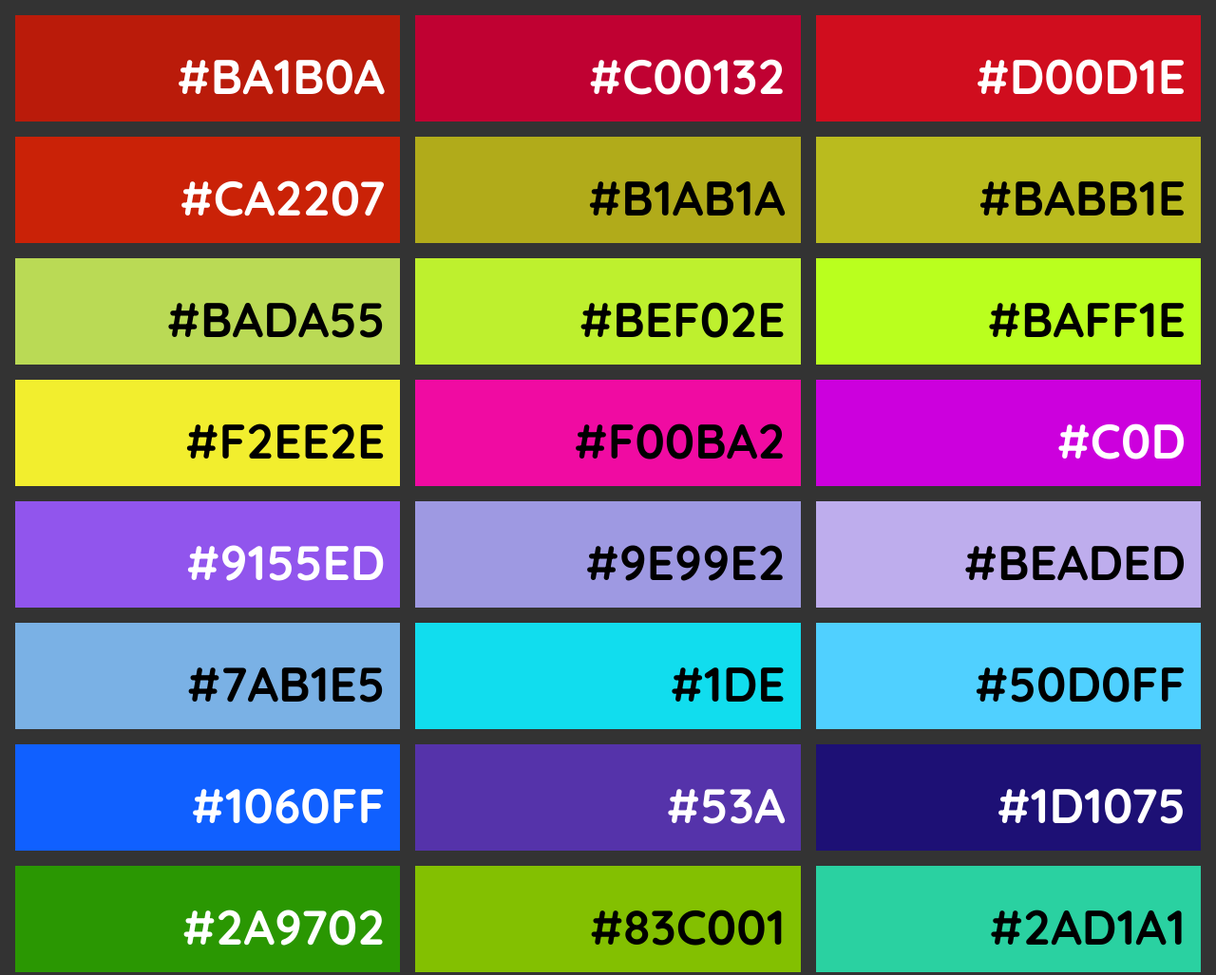
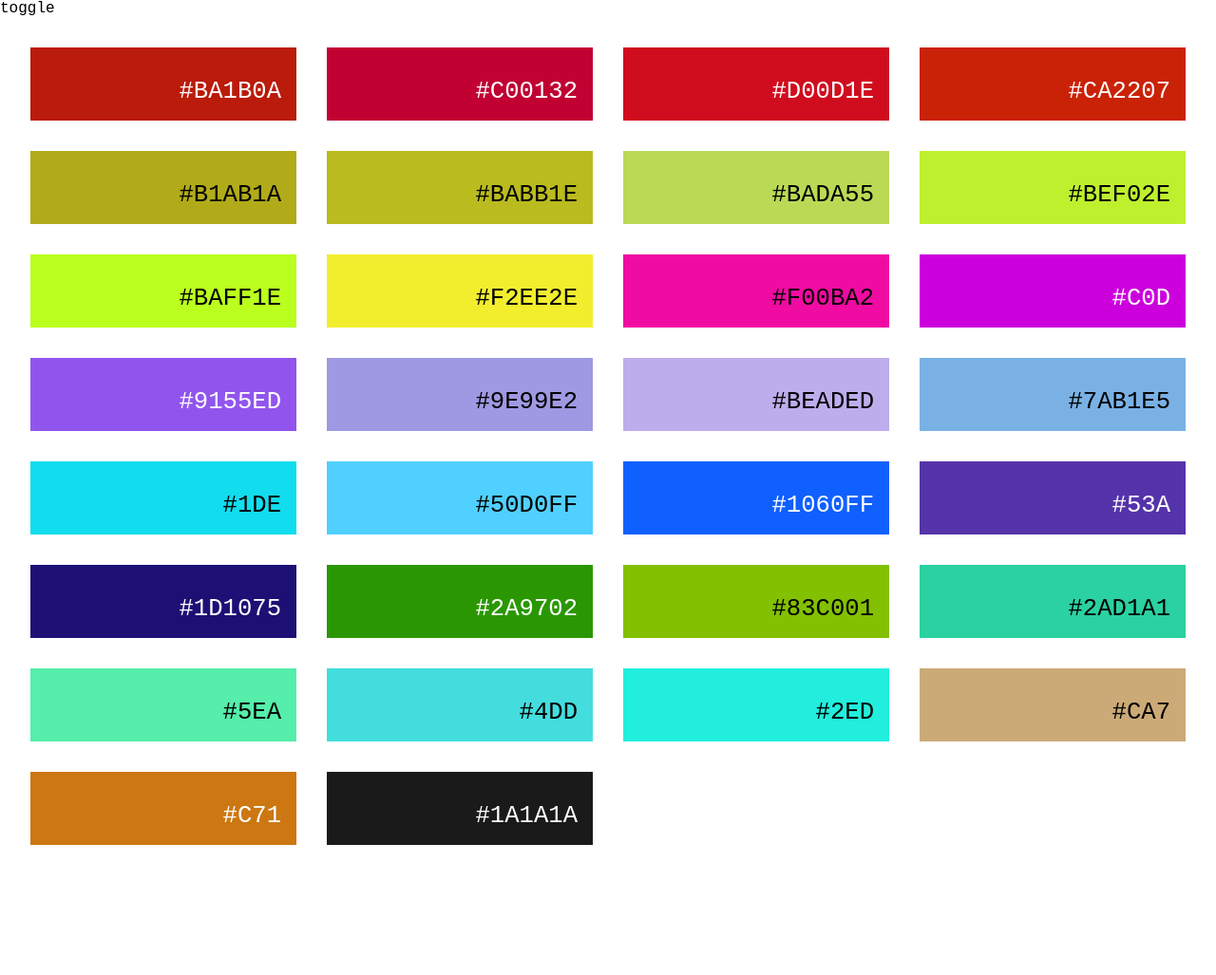
Before and after one commit to beckdavies/BADA55-grid, a website: page index.html in a window 1280 px wide. Shown: the top 1027 px of the page at 95% size. After the commit the page ends 986 px from the top, so only its background shows below. Drawn offline with Linux system fonts and the light colour scheme.

Commit message:
moving some files around, adding a different font, pseudo code for the printing out of the page

```diff
--- a/index.html
+++ b/index.html
@@ -1,7 +1,6 @@
 <html>
 	<head>
 		<title>BADA55 grid</title>
-		<link href='http://fonts.googleapis.com/css?family=Quicksand:700' rel='stylesheet' type='text/css'>
 		<style type="text/css">
 
 			* {
@@ -10,22 +9,22 @@
 
 			body {
 				margin: 0;
-				background: #333;
-				font-family: 'Quicksand', sans-serif;
+				background: #fff;
+				font-family: 'Courier New', monospace;;
 			}
 
 			.container {
 				display: grid;
-				grid-gap: 1rem;
+				grid-gap: 2rem;
 				grid-template-columns: repeat(2, 1fr);
-				padding: 1rem;
+				padding: 2rem;
 			}
 
 			.container div {
 				text-align: right;
 				padding: 2rem 1rem 1rem 1rem;
 				position: relative;
-				font-size: 4vw;
+				font-size: 5vw;
 				transition: opacity .3s ease
 			}
 
@@ -70,22 +69,38 @@
 				height: 2rem
 			}
 
-			@media screen and (min-width: 560px) {
+			@media screen and (min-width: 640px) {
 
 				.container {
 					grid-template-columns: repeat(3, 1fr);
 				}
 
-				div {
+				.container div {
 					font-size: 3vw;
 				}
 
 			}
 
+			@media screen and (min-width: 1024px) {
+
+				.container {
+					grid-template-columns: repeat(4, 1fr);
+				}
+
+				.container div {
+					font-size: 2vw;
+				}
+
+			}
+
 		</style>
+
+		<script src="dist/js/script.js" type="text/javascript" async></script>
+
 	</head>
 	<body>
-		<div class="container">
+		<div id="js-toggle">toggle</div>
+		<div class="container" id="js-container">
 			<div class="light"
 				 	 data-title="BALBOA"
 				   style="background:#BA1B0A">
@@ -222,7 +237,7 @@
 		</div>
 		<footer class="footer">
 			<a class="footer__link" href="https://github.com/beckdavies/cv">
-				<img src="built/svg/github.svg">
+				<img src="dist/svg/github.svg">
 			</a>
 		</footer>
 	</body>
--- a/package.json
+++ b/package.json
@@ -14,5 +14,8 @@
   "devDependencies": {
     "browser-sync": "^2.18.13",
     "run-script-os": "^1.0.3"
+  },
+  "dependencies": {
+    "npm": "^6.5.0"
   }
 }
```
Also changed, not shown: dist/js/script.js (added), dist/svg/github.svg (renamed from built/svg/github.svg), 1 other file.
